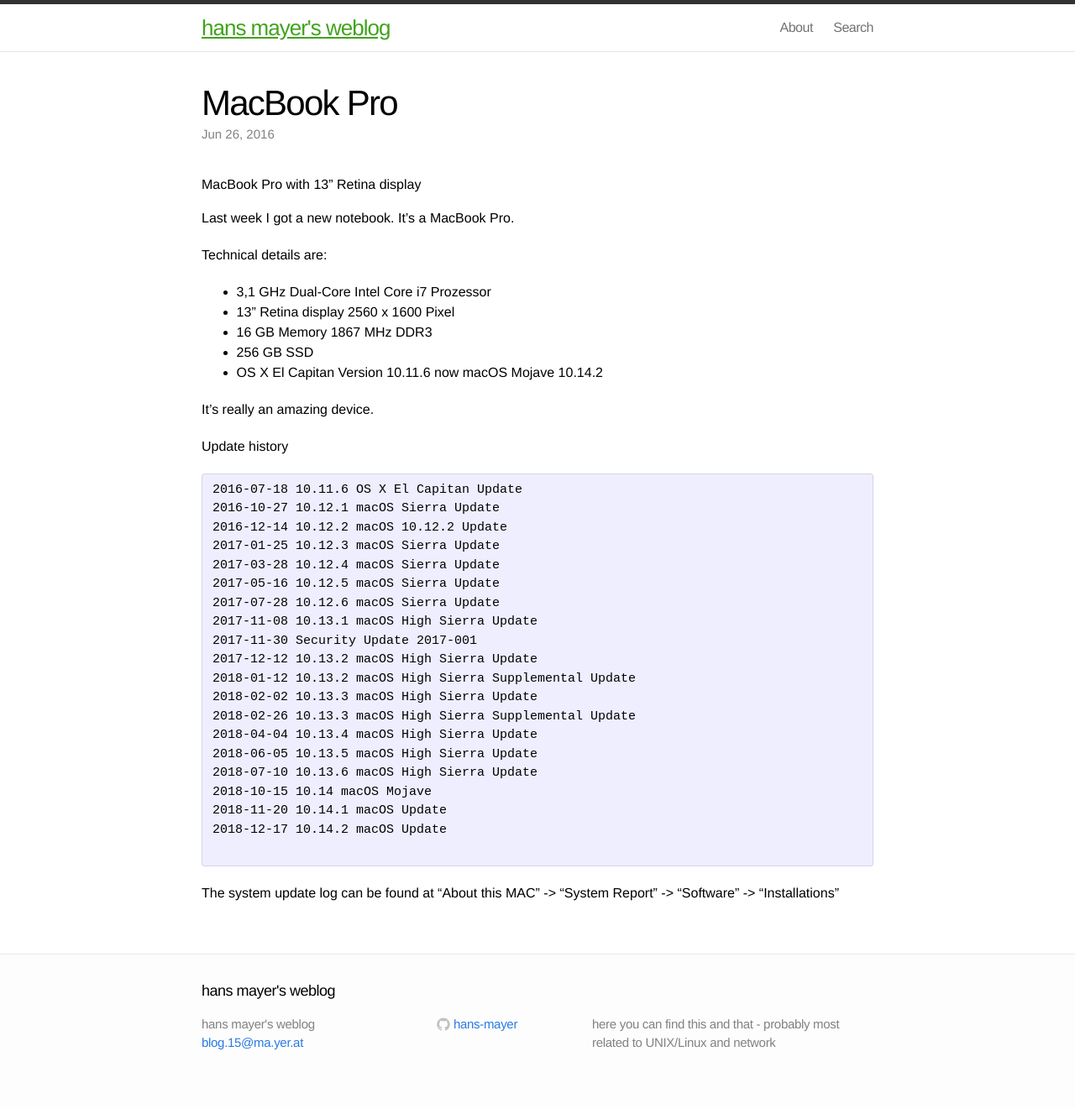
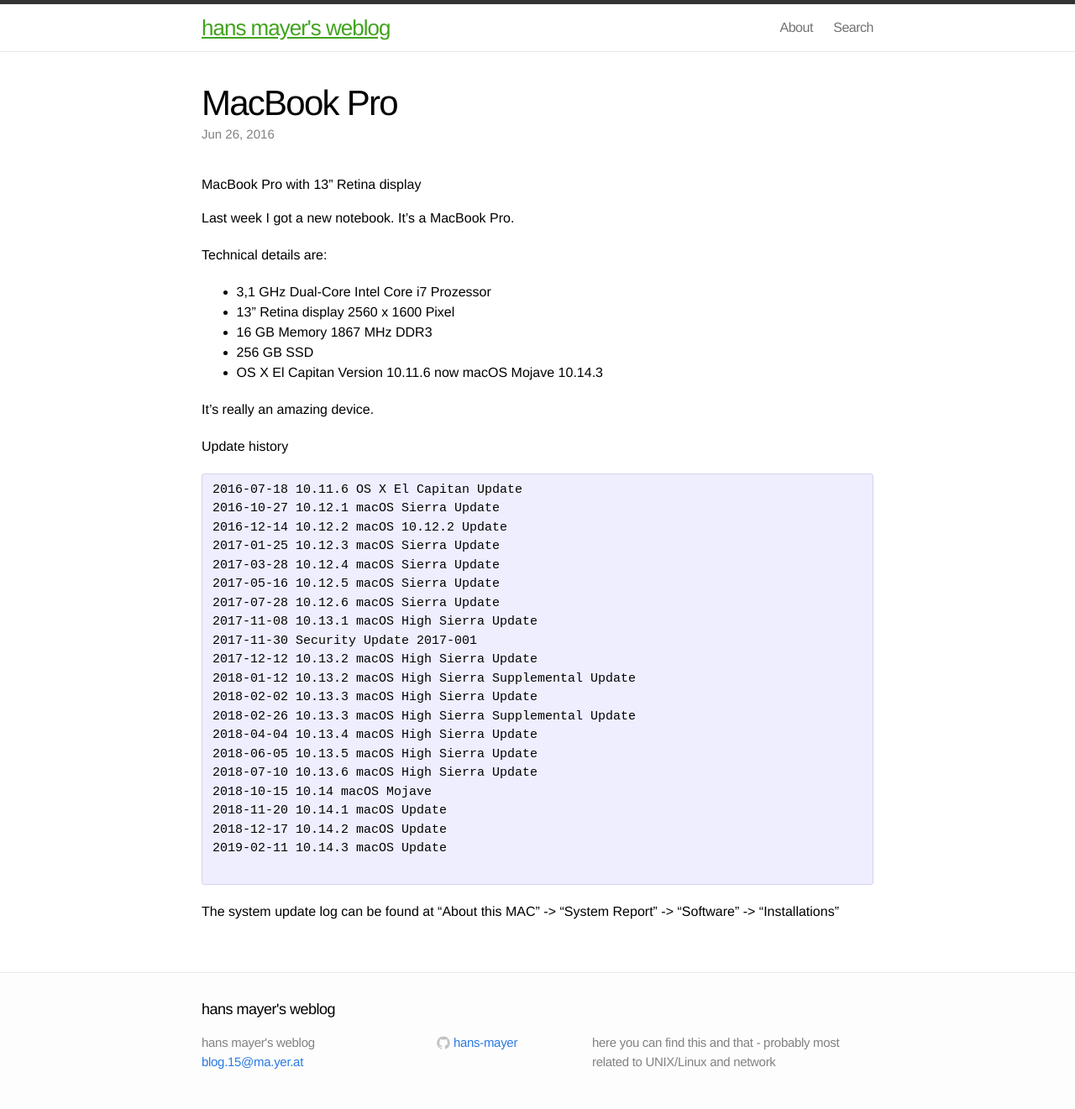
Before and after one commit to hans-mayer/blog, a Jekyll site: the page built from _posts/2016-06-26-MacBookPro.markdown, in a window 1280 px wide. Shown: the whole page at 84% size. Built offline with Jekyll 4.4.1, drawn with Linux system fonts in a browser that asks for light colours; before the commit the page ends 1299 px from its top, so only the background shows below that.

Commit message:
MacBookPro update history 10.14.3 Update

```diff
--- a/_posts/2016-06-26-MacBookPro.markdown
+++ b/_posts/2016-06-26-MacBookPro.markdown
@@ -15,7 +15,7 @@
 * 13" Retina display 2560 x 1600 Pixel
 * 16 GB Memory 1867 MHz DDR3
 * 256 GB SSD
-* OS X El Capitan Version 10.11.6 now macOS Mojave 10.14.2
+* OS X El Capitan Version 10.11.6 now macOS Mojave 10.14.3
 
 It's really an amazing device.
 
@@ -42,6 +42,7 @@
 2018-10-15 10.14 macOS Mojave
 2018-11-20 10.14.1 macOS Update
 2018-12-17 10.14.2 macOS Update
+2019-02-11 10.14.3 macOS Update
 
 </pre>
 
```
